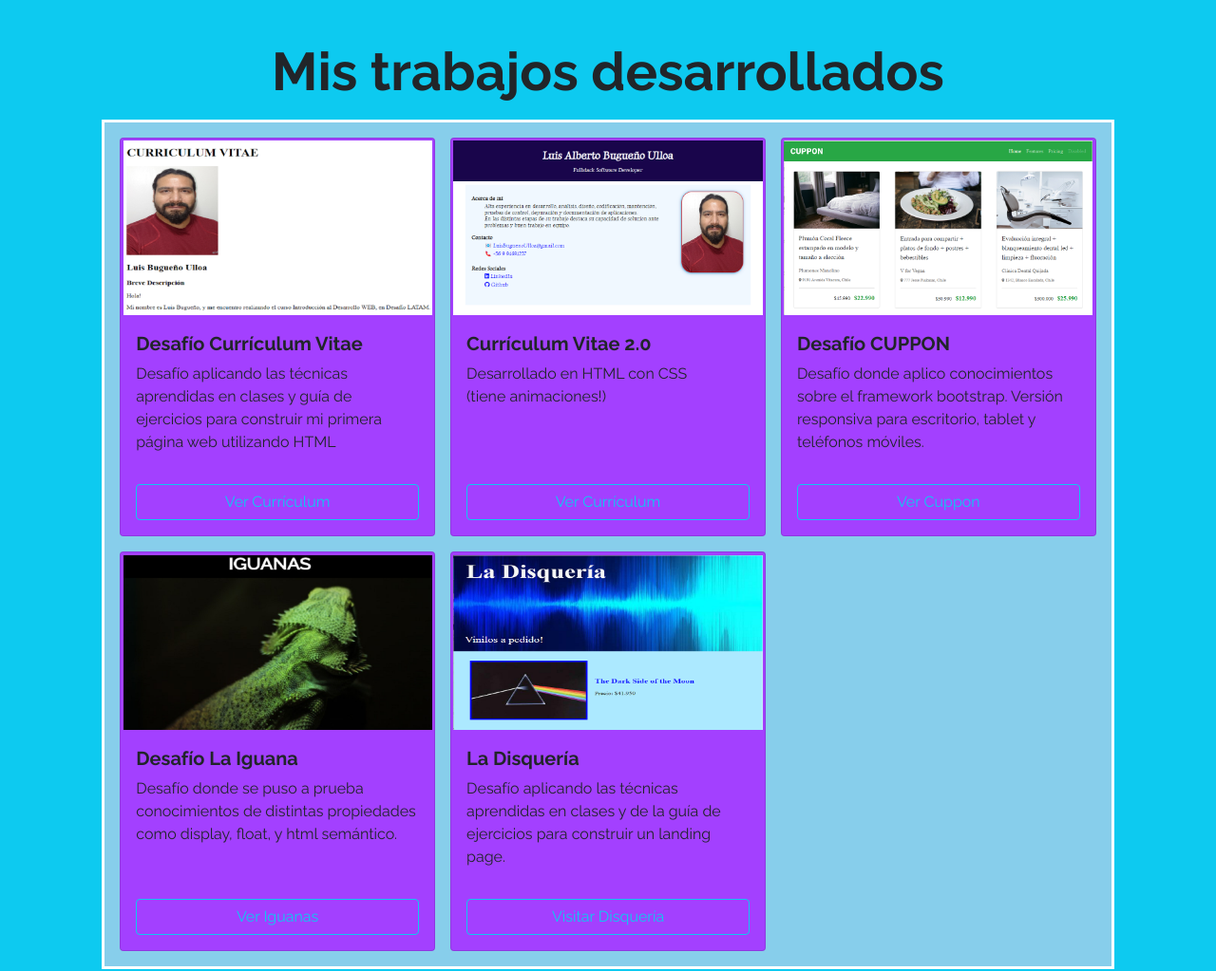
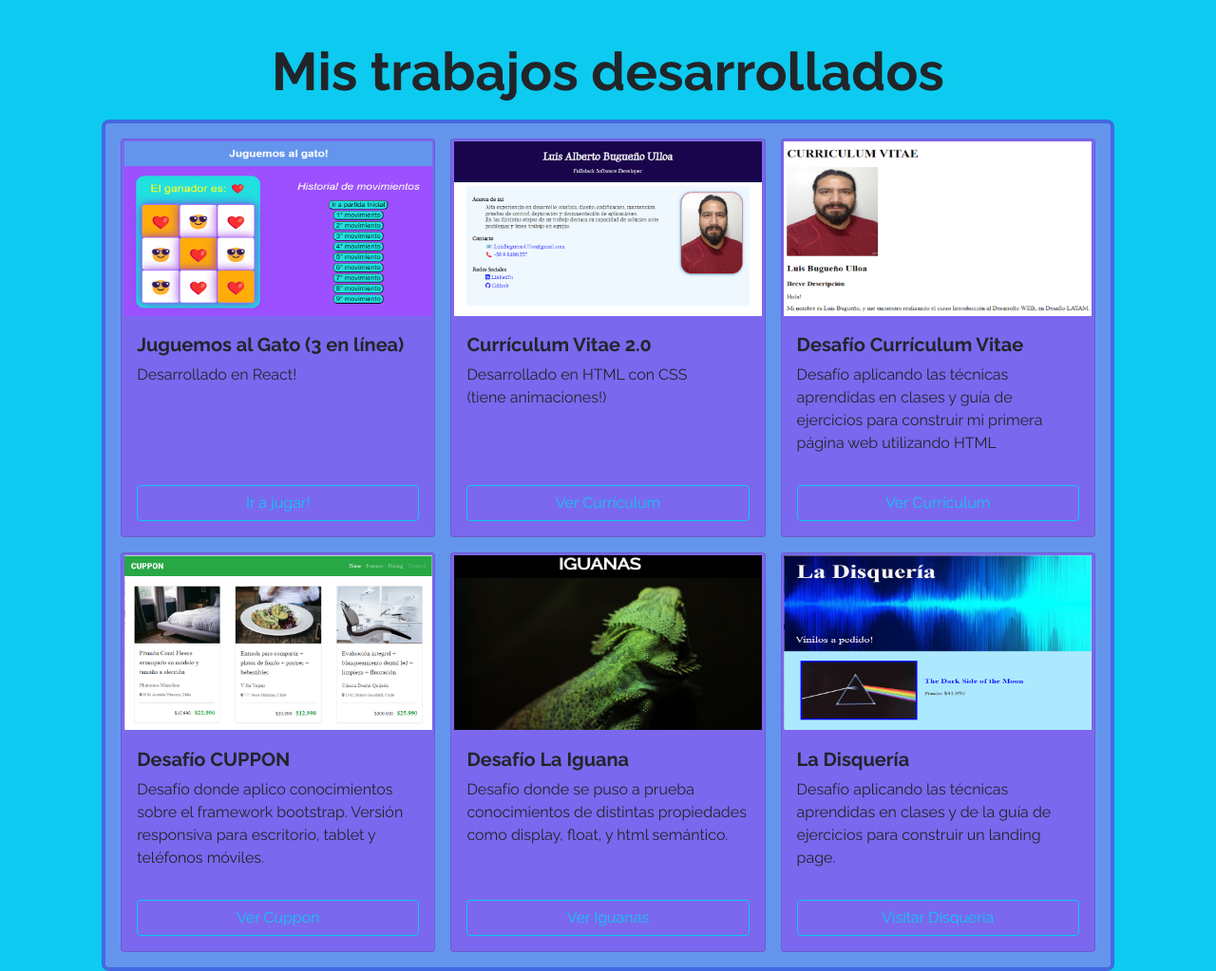
Before and after one commit to LuisFloyd/LuisFloyd.github.io, a plain HTML site: page index.html in a window 1280 px wide. Shown: the part 1300-2323 px from the top of the page at 95% size. Drawn offline with nearby package versions, Linux system fonts and the light colour scheme.

Commit message:
Mejoras en visualización de grilla de Cards

```diff
--- a/assets/css/estilos.css
+++ b/assets/css/estilos.css
@@ -43,7 +43,7 @@ body {
 }
 .card {
   box-sizing: border-box;
-  background-color: #a340ff;
+  background-color: mediumslateblue;
   object-fit: cover;
 }
 .card a {
@@ -55,13 +55,13 @@ body {
 }
 
 .grilla{
-  border-style: solid;
-  border-color: white;
-  background-color: skyblue;
+  display: grid;
+  border: 4px solid royalblue;
+  border-radius: .75%;
+  background-color: cornflowerblue;
+  width: 90%;
+  margin: auto;
   padding: 1em;
-  margin: auto;
-  width: 90%;
-  display: grid;
   gap: 1rem;
   grid-template-columns: repeat(auto-fit, minmax(min(100%, 300px), 1fr));
 }
@@ -70,4 +70,5 @@ body {
   display: flex;
   align-items: end;
   justify-content: center;
+  /* color: white; */
 }
--- a/index.html
+++ b/index.html
@@ -112,15 +112,15 @@
 
         <div class="grilla">
             <div class="card">
-                    <img class="imagen" src="assets/img/desafioCV.png" alt="Img-CV">
+                <img class="imagen" src="assets/img/appJuegoGato-React.png" alt="Img-CV2.0">
                 <div class="card-body">
-                        <h5 class="card-title fw-bold">Desafío Currículum Vitae</h5>
+                    <h5 class="card-title fw-bold">Juguemos al Gato (3 en línea)</h5>
                     <p class="card-text">
-                            Desafío aplicando las técnicas aprendidas en clases y guía de ejercicios para construir mi primera página web utilizando HTML
+                        Desarrollado en React! <br>
                     </p>
                 </div>
                 <div>
-                        <a href="https://luisfloyd.github.io/DesafioCurriculumVitae/index.html" target="_blank" rel="noopener" class="btn btn-outline-info btnCard">Ver Currículum</a>
+                    <a href="https://luisfloyd.github.io/juego-gato/" target="_blank" rel="noopener" class="btn btn-outline-info btnCard">Ir a jugar!</a>
                 </div>
             </div>
             <div class="card">
@@ -134,6 +134,18 @@
                 </div>
                 <div>
                     <a href="https://luisfloyd.github.io/curriculumVitae-HTML-CSS/index.html" target="_blank" rel="noopener" class="btn btn-outline-info btnCard">Ver Currículum</a>
+                </div>
+            </div>
+            <div class="card">
+                <img class="imagen" src="assets/img/desafioCV.png" alt="Img-CV">
+                <div class="card-body">
+                    <h5 class="card-title fw-bold">Desafío Currículum Vitae</h5>
+                    <p class="card-text">
+                        Desafío aplicando las técnicas aprendidas en clases y guía de ejercicios para construir mi primera página web utilizando HTML
+                    </p>
+                </div>
+                <div>
+                    <a href="https://luisfloyd.github.io/DesafioCurriculumVitae/index.html" target="_blank" rel="noopener" class="btn btn-outline-info btnCard">Ver Currículum</a>
                 </div>
             </div>
             <div class="card">
```
Also changed, not shown: assets/img/appJuegoGato-React.png (added). Lines whose indentation alone changed are shown as unchanged.
